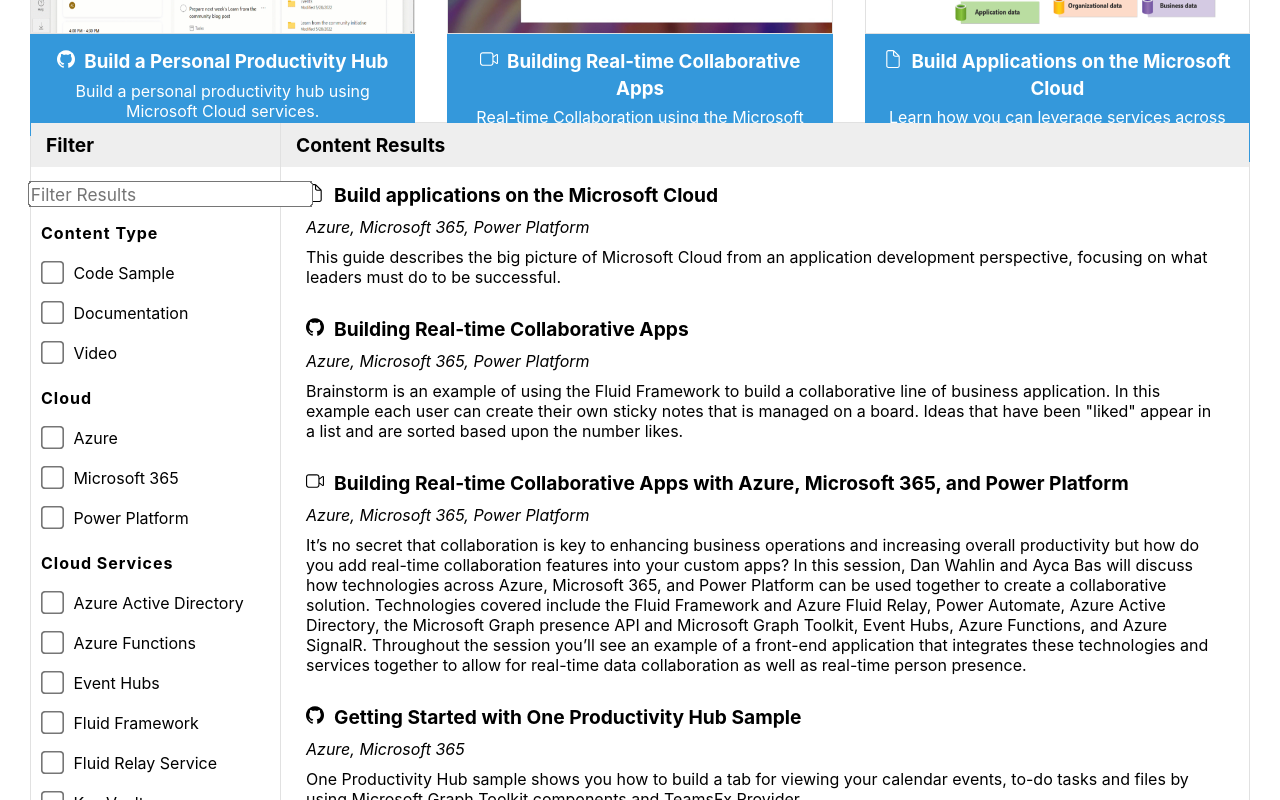
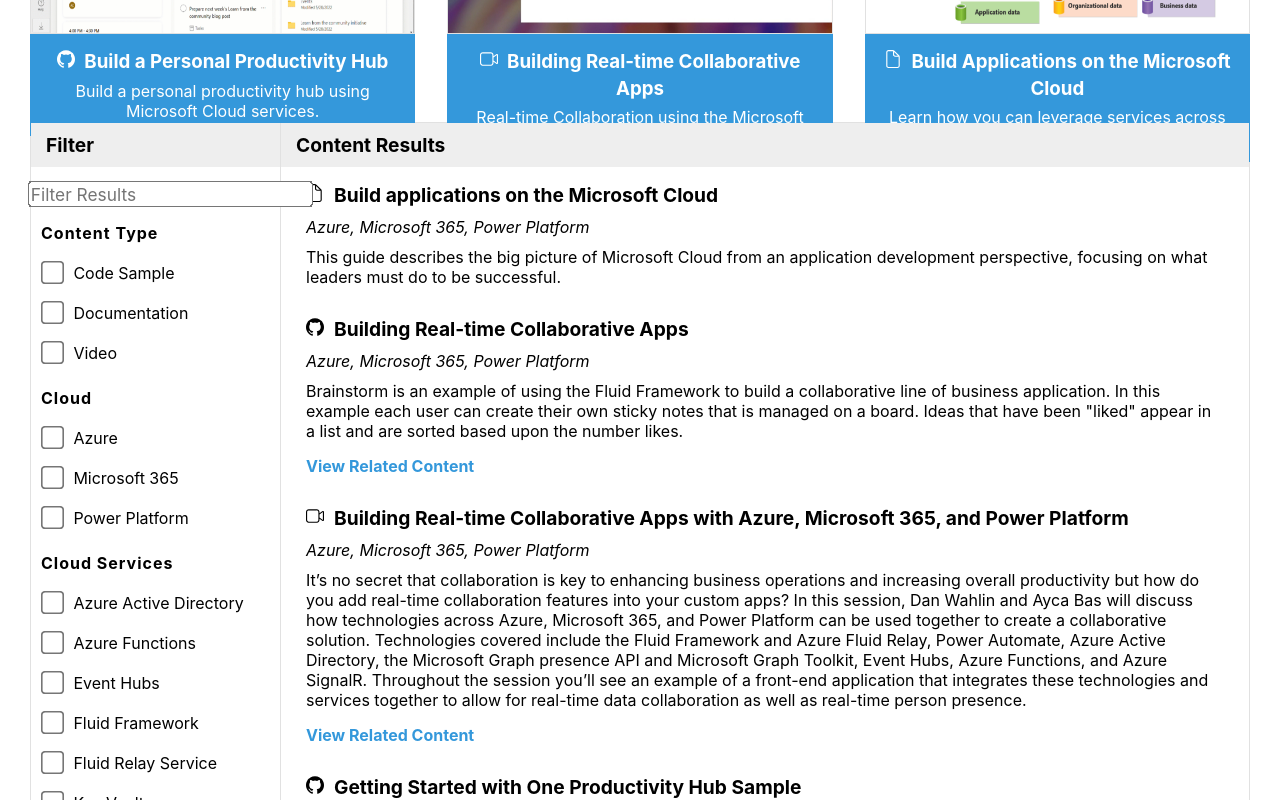
Before and after one commit to microsoft/MicrosoftCloud, a React (Create React App) app: page / in a window 1280 px wide. Shown: the part 460-1260 px from the top of the page. Built offline with nearby package versions, Linux system fonts and the light colour scheme.

Commit message:
Add related content items feature

```diff
--- a/public/data/items.json
+++ b/public/data/items.json
@@ -1,42 +1,67 @@
 {
     "items": [
         {
+            "id": "0a2d4f5dd0f34a619a214d8b8b5a5f4c",
             "title": "Building Real-time Collaborative Apps",
             "url": "https://github.com/microsoft/brainstorm-fluidframework-m365-azure",
             "type": "Code Sample",
             "cloudCategories": ["Azure", "Microsoft 365", "Power Platform"],
             "services": ["Fluid Framework", "Fluid Relay Service", "Key Vault", "Event Hubs", "Azure Functions", "SignalR", "Power Automate", "Microsoft Teams", "Microsoft Graph", "Microsoft Graph Toolkit"],
             "technologies": ["TypeScript", "React"],
-            "description": "Brainstorm is an example of using the Fluid Framework to build a collaborative line of business application. In this example each user can create their own sticky notes that is managed on a board. Ideas that have been \"liked\" appear in a list and are sorted based upon the number likes."
+            "description": "Brainstorm is an example of using the Fluid Framework to build a collaborative line of business application. In this example each user can create their own sticky notes that is managed on a board. Ideas that have been \"liked\" appear in a list and are sorted based upon the number likes.",
+            "relatedContentItems": [
+                "1c1e92e5f136495da132e16fd362540c",
+                "8c5e92e5f856715da132e16fd362540c",
+                "51af92476dc24a9ca26acd85cb36bd7c"
+            ]
         },
         {
+            "id": "1c1e92e5f136495da132e16fd362540c",
             "title": "Building Real-time Collaborative Apps with Azure, Microsoft 365, and Power Platform",
             "url": "https://mybuild.microsoft.com/sessions/a330735b-d4cf-4be0-a8bc-4ceb17c49558?source=sessions",
             "type": "Video",
             "cloudCategories": ["Azure", "Microsoft 365", "Power Platform"],
             "services": ["Fluid Framework", "Fluid Relay Service", "Azure Active Directory", "Key Vault", "Event Hubs", "Azure Functions", "SignalR", "Power Automate", "Microsoft Teams"],
             "technologies": ["TypeScript", "React"],
-            "description": "It’s no secret that collaboration is key to enhancing business operations and increasing overall productivity but how do you add real-time collaboration features into your custom apps? In this session, Dan Wahlin and Ayca Bas will discuss how technologies across Azure, Microsoft 365, and Power Platform can be used together to create a collaborative solution. Technologies covered include the Fluid Framework and Azure Fluid Relay, Power Automate, Azure Active Directory, the Microsoft Graph presence API and Microsoft Graph Toolkit, Event Hubs, Azure Functions, and Azure SignalR. Throughout the session you’ll see an example of a front-end application that integrates these technologies and services together to allow for real-time data collaboration as well as real-time person presence."
+            "description": "It’s no secret that collaboration is key to enhancing business operations and increasing overall productivity but how do you add real-time collaboration features into your custom apps? In this session, Dan Wahlin and Ayca Bas will discuss how technologies across Azure, Microsoft 365, and Power Platform can be used together to create a collaborative solution. Technologies covered include the Fluid Framework and Azure Fluid Relay, Power Automate, Azure Active Directory, the Microsoft Graph presence API and Microsoft Graph Toolkit, Event Hubs, Azure Functions, and Azure SignalR. Throughout the session you’ll see an example of a front-end application that integrates these technologies and services together to allow for real-time data collaboration as well as real-time person presence.",
+            "relatedContentItems": [
+                "0a2d4f5dd0f34a619a214d8b8b5a5f4c",
+                "8c5e92e5f856715da132e16fd362540c",
+                "51af92476dc24a9ca26acd85cb36bd7c"
+            ]
         },
         {
+            "id": "8c5e92e5f856715da132e16fd362540c",
             "title": "Real-time collaboration with Azure and Microsoft 365",
             "url": "https://docs.microsoft.com/azure/architecture/solution-ideas/articles/collaboration-microsoft-365",
             "type": "Documentation",
             "cloudCategories": ["Azure", "Microsoft 365"],
             "services": ["Fluid Framework", "Fluid Relay Service", "Azure Active Directory", "Microsoft Graph", "Microsoft Graph Toolkit"],
             "technologies": ["TypeScript", "React"],
-            "description": "This solution shows how you can use libraries and Azure services to meet custom collaboration requirements."
+            "description": "This solution shows how you can use libraries and Azure services to meet custom collaboration requirements.",
+            "relatedContentItems": [
+                "0a2d4f5dd0f34a619a214d8b8b5a5f4c",
+                "1c1e92e5f136495da132e16fd362540c",
+                "51af92476dc24a9ca26acd85cb36bd7c"
+            ]
         },
         {
+            "id": "51af92476dc24a9ca26acd85cb36bd7c",
             "title": "Real-time presence with Microsoft 365, Azure, and Power Platform",
             "url": "https://docs.microsoft.com/azure/architecture/solution-ideas/articles/presence-microsoft-365-power-platform",
             "type": "Documentation",
             "cloudCategories": ["Azure", "Microsoft 365", "Power Platform"],
             "services": ["Event Hubs", "Key Vault", "Azure Active Directory", "Azure Functions", "SignalR", "Power Automate", "Microsoft Teams"],
             "technologies": ["TypeScript", "React"],
-            "description": "This solution provides presence for a JavaScript front-end application. It uses Microsoft Graph and Azure Active Directory (Azure AD) to provide real-time presence information. It also uses Power Automate, Azure Event Hubs, Azure Functions, and Azure SignalR Service."
+            "description": "This solution provides presence for a JavaScript front-end application. It uses Microsoft Graph and Azure Active Directory (Azure AD) to provide real-time presence information. It also uses Power Automate, Azure Event Hubs, Azure Functions, and Azure SignalR Service.",
+            "relatedContentItems": [
+                "0a2d4f5dd0f34a619a214d8b8b5a5f4c",
+                "1c1e92e5f136495da132e16fd362540c",
+                "8c5e92e5f856715da132e16fd362540c"
+            ]
         },
         {
+            "id": "07b406ade21047efa1420f4190d9805b",
             "title": "Getting Started with One Productivity Hub Sample",
             "url": "https://github.com/OfficeDev/TeamsFx-Samples/tree/dev/graph-toolkit-one-productivity-hub",
             "type": "Code Sample",
@@ -46,6 +71,7 @@
             "description": "One Productivity Hub sample shows you how to build a tab for viewing your calendar events, to-do tasks and files by using Microsoft Graph Toolkit components and TeamsFx Provider."
         },
         {
+            "id": "5cdc5e15f43a44288abfbcace1b8b8b8",
             "title": "Build applications on the Microsoft Cloud",
             "url": "https://docs.microsoft.com/en-us/azure/architecture/guide/microsoft-cloud/overview",
             "type": "Documentation",
--- /dev/null
+++ b/src/components/search/SearchResult.css
@@ -0,0 +1,46 @@
+.search-results {
+    grid-area: search-results;
+    width: 100%;
+    padding-top: 10px;
+}
+
+.search-results-list {
+    padding: 0px 20px 20px 20px;
+}
+
+.search-result {
+    padding: 10px 5px 10px 5px;
+    margin-bottom: 10px;
+    cursor: pointer;
+}
+
+.search-result-cloud-categories {
+    margin-bottom: 10px;
+    font-style: italic;
+}
+
+.search-result:hover, .search-result-highlight {
+    background-color: var(--border-color);
+}
+
+.search-result a {
+    text-decoration: none;
+    color: var(--black);
+    cursor: pointer;
+}
+
+.search-result-icon {
+    height: 18px;
+    width: 18px;
+    margin-right: 10px;
+}
+
+.search-result-title {
+    font-size: 1.2rem;
+    font-weight: bold;
+    margin-bottom: 10px;
+}
+
+.search-result-description {
+    font-size: 1rem;
+}
--- a/src/components/search/SearchResult.tsx
+++ b/src/components/search/SearchResult.tsx
@@ -1,10 +1,30 @@
 import React from 'react';
 import { ContentItem } from '../../shared/interfaces';
+import './SearchResult.css';
 
-function SearchResult({ item, index }: { item: ContentItem, index: number }) {
+type SearchResultProps = {
+    item: ContentItem;
+    index: number;
+    isSelected?: boolean;
+    viewRelatedItems: (item: ContentItem) => void;
+    clearRelatedContent?: (item: ContentItem) => void;
+}
+
+function SearchResult({ item, index, isSelected, viewRelatedItems, clearRelatedContent }: SearchResultProps) {
+    const viewRelatedContentItems = (item: ContentItem) => {
+        // Call parent function to display related content items
+        viewRelatedItems(item);
+    };
+
+    const clearRelatedContentItems = (item: ContentItem) => {
+        if (clearRelatedContent) {
+            clearRelatedContent(item);
+        }
+    };
+
     return (
-        <div className="search-result" key={index}>
-            <a href={item.url} target="_blank" rel="noreferrer">
+        <div className={`search-result ${isSelected ? 'search-result-highlight' : ''}`} key={index}>
+            <a href={item.url} target="_blank" rel="noreferrer" onClick={() => clearRelatedContentItems(item)}>
                 <div className="search-result-title">
                     {item.type === 'Code Sample' &&
                         <svg className="search-result-icon" xmlns="http://www.w3.org/2000/svg" viewBox="0 0 2048 2048">
@@ -26,6 +46,9 @@
                 <div className="search-result-cloud-categories">{item.cloudCategories.join(', ')}</div>
                 <div className="search-result-description">{item.description}</div>
             </a>
+            {item.relatedContentItems && item.relatedContentItems.length > 0 &&
+                <div className="search-result-related-content" onClick={() => viewRelatedContentItems(item) }>View Related Content</div>
+            }
         </div>
     )
 }
--- a/src/components/search/search.css
+++ b/src/components/search/search.css
@@ -1,11 +1,11 @@
 .search-container {
     display: grid;
-    grid-template-columns: 250px 1fr;
+    grid-template-columns: 250px auto-fit;
     grid-template-rows: 40px 40px 1fr;
     grid-template-areas:
-        "search-input-header search-results-header"
-        "search-input search-results"
-        "search-filter search-results";
+        "search-input-header search-results-header related-content-header"
+        "search-input search-results related-content"
+        "search-filter search-results related-content";
     border: 1px solid var(--border-color);
 }
 
@@ -50,12 +50,6 @@
     grid-area: search-results-header;
 }
 
-.search-results {
-    grid-area: search-results;
-    width: 100%;
-    padding-top: 10px;
-}
-
 .search-results-header h2 {
     font-size: 1.2rem;
     background-color: var(--light-background-color);
@@ -64,44 +58,30 @@
     margin-bottom: 20px;
 }
 
-.search-results-list {
-    padding: 0px 20px 20px 20px;
+.related-content-header {
+    grid-area: related-content-header;
 }
 
-.search-result {
-    padding: 10px 5px 10px 5px;
-    margin-bottom: 10px;
-    cursor: pointer;
+.related-content-header h2 {
+    font-size: 1.2rem;
+    background-color: var(--light-background-color);
+    color: var(--black);
+    padding: 10px 20px 10px 15px;
+    margin-bottom: 20px;
+    border-left: 1px solid var(--border-color);
 }
 
-.search-result-cloud-categories {
-    margin-bottom: 10px;
-    font-style: italic;
+.related-content {
+    grid-area: related-content;
+    padding: 10px 20px 10px 15px;
+    border-left: 1px solid var(--border-color);
 }
 
-.search-result:hover {
-    background-color: var(--border-color);
-}
-
-.search-result a {
-    text-decoration: none;
-    color: var(--black);
-}
-
-.search-result-icon {
-    height: 18px;
-    width: 18px;
-    margin-right: 10px;
-}
-
-.search-result-title {
-    font-size: 1.2rem;
+.search-result-related-content {
+    cursor: pointer;
     font-weight: bold;
-    margin-bottom: 10px;
-}
-
-.search-result-description {
-    font-size: 1rem;
+    margin-top: 15px;
+    color: var(--light-blue);
 }
 
 .checkbox-group {
--- a/src/components/search/search.tsx
+++ b/src/components/search/search.tsx
@@ -7,18 +7,12 @@
 function Search() {
     const [items, setItems] = useState<ContentItem[]>([]);
     const [originalItems, setOriginalItems] = useState<ContentItem[]>([]);
+    const [relatedContent, setRelatedContent] = useState<ContentItem[]>([]);
+    const [selectedItem, setSelectedItem] = useState<ContentItem | null>();
     const [searchText, setSearchText] = useState('');
     const [cloudCategories, setCloudCategories] = useState<CheckboxItem[]>([]);
     const [types, setTypes] = useState<CheckboxItem[]>([]);
     const [services, setServices] = useState<CheckboxItem[]>([]);
-
-    const addCheckedProperty = (category: string, index: number) => {
-        return {
-            id: index,
-            category,
-            checked: false
-        };
-    };
 
     const updateCheckStatus = (index: any, items: CheckboxItem[], setFunc: any) => {
         const updatedItems = items.map(item => {
@@ -34,7 +28,8 @@
         let filteredItems = originalItems;
         if (searchText.length) {
             filteredItems = originalItems.filter(item => {
-                return item.title.toLowerCase().includes(searchText.toLowerCase()) || item.description.toLowerCase().includes(searchText.toLowerCase());
+                return item.title.toLowerCase()
+                    .includes(searchText.toLowerCase()) || item.description.toLowerCase().includes(searchText.toLowerCase());
             });
         }
         if (types.filter(item => item.checked).length) {
@@ -54,7 +49,25 @@
         }
 
         setItems(filteredItems);
-    }
+    };
+
+    const viewRelatedItems = (item: ContentItem) => {
+        setSelectedItem(item);
+        // Get item.relatedContentItems and find matches in originalItems
+        if (item.relatedContentItems) {
+            const relatedContentItems = item.relatedContentItems.map(relatedItem => {
+                return originalItems.find(originalItem => originalItem.id === relatedItem);
+            })
+                .filter(relatedItem => relatedItem !== undefined)
+                .sort((a, b) => a!.title.localeCompare(b!.title)) as ContentItem[];
+            setRelatedContent(relatedContentItems);
+        }
+    };
+
+    const clearRelatedContent = (item: ContentItem) => {
+        setSelectedItem(null);
+        setRelatedContent([]);
+    };
 
     useEffect(() => {
         filterContentItems();
@@ -62,29 +75,35 @@
     }, [searchText, types, cloudCategories, services]);
 
     useEffect(() => {
-        const getUniqueCategories = (items: ContentItem[], property: string) => {
+        const getUniqueValues = (items: ContentItem[], property: string) => {
             return items.map(item => {
                 // Object key will contain a union of all property names for `item`
                 type ObjectKey = keyof typeof item;
-                return item[property as ObjectKey];
+                return item[property as ObjectKey] ?? [];
             })
                 .flat()
                 .filter((value, index, self) => self.indexOf(value) === index).sort()
-                .map((category, index) => addCheckedProperty(category, index))
+                .map((value, index) => {
+                    return {
+                        id: index,
+                        category: value,
+                        checked: false
+                    };
+                })
                 .sort((a, b) => a.category.localeCompare(b.category));
         }
 
         const createCategories = (items: ContentItem[]) => {
             // Get unique item.cloudCategories values
-            const cloudCategories = getUniqueCategories(items, 'cloudCategories');
+            const cloudCategories = getUniqueValues(items, 'cloudCategories');
             setCloudCategories(cloudCategories);
 
             // Get unique item.type values
-            const types = getUniqueCategories(items, 'type');
+            const types = getUniqueValues(items, 'type');
             setTypes(types);
 
             // Get unique item.services values
-            const services = getUniqueCategories(items, 'services');
+            const services = getUniqueValues(items, 'services');
             setServices(services);
         }
 
@@ -154,11 +173,35 @@
             <div className="search-results">
                 <div className="search-results-list">
                     {items && items.map((item, index) => (
-                        <SearchResult key={index} item={item} index={index} />
+                        <SearchResult
+                            key={index}
+                            item={item}
+                            index={index}
+                            isSelected={item.id === selectedItem?.id}
+                            viewRelatedItems={viewRelatedItems}
+                            clearRelatedContent={clearRelatedContent} />
                     ))}
                     {!items.length && <div className="search-result-title">No Content Results</div>}
                 </div>
             </div>
+            {relatedContent && relatedContent.length > 0 &&
+                <>
+                    <div className="related-content-header">
+                        <h2>Related Content</h2>
+                    </div>
+                    <div className="related-content">
+                        <div className="search-results-list">
+                            {relatedContent && relatedContent.map((item, index) => (
+                                <SearchResult
+                                    key={index}
+                                    item={item}
+                                    index={index}
+                                    viewRelatedItems={viewRelatedItems} />
+                            ))}
+                        </div>
+                    </div>
+                </>
+            }
         </div>
     );
 }
--- a/src/shared/interfaces.ts
+++ b/src/shared/interfaces.ts
@@ -7,6 +7,7 @@
     services: string[];
     technologies: string[];
     description: string;
+    relatedContentItems?: string[];
 }
 
 export interface CheckboxItem {
```
